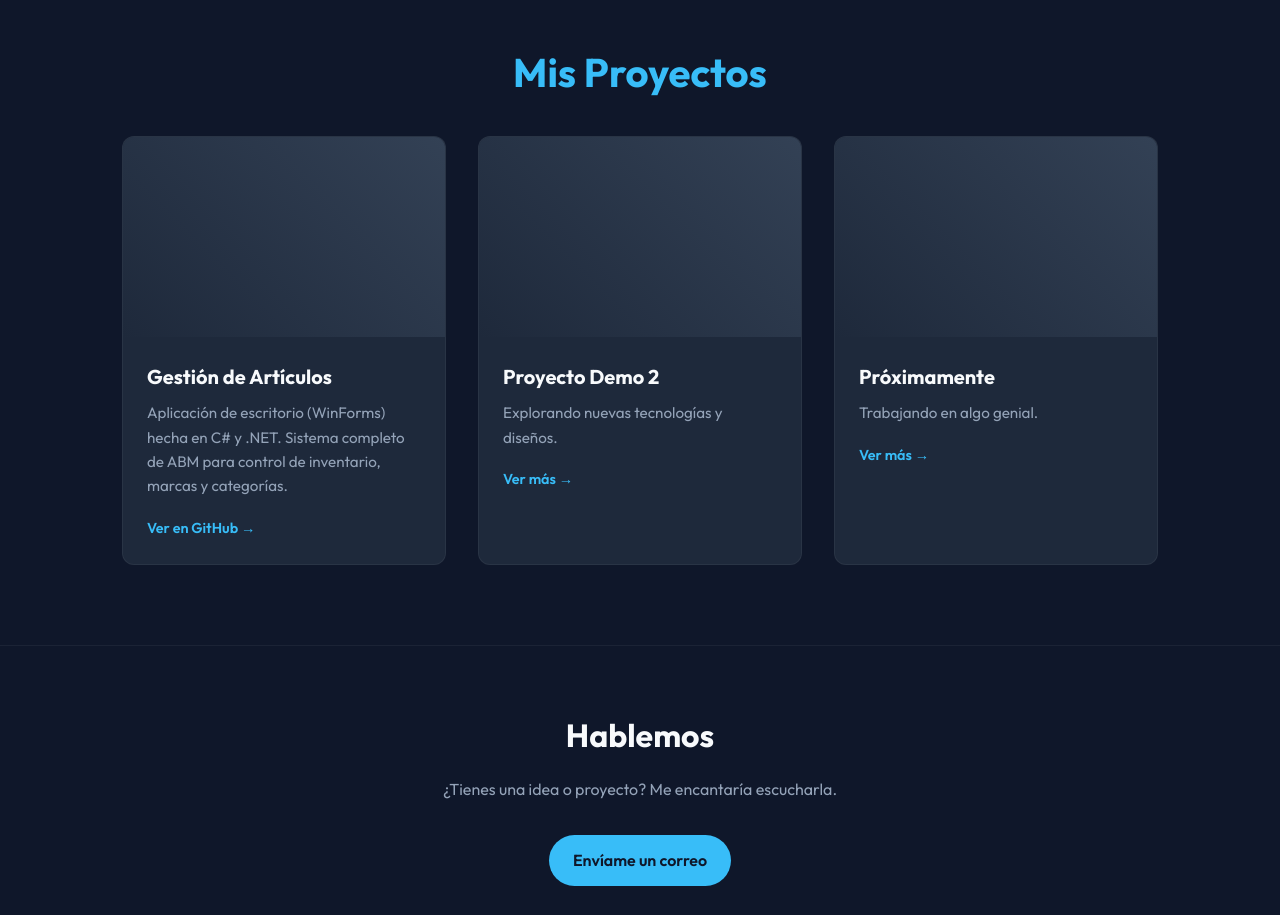
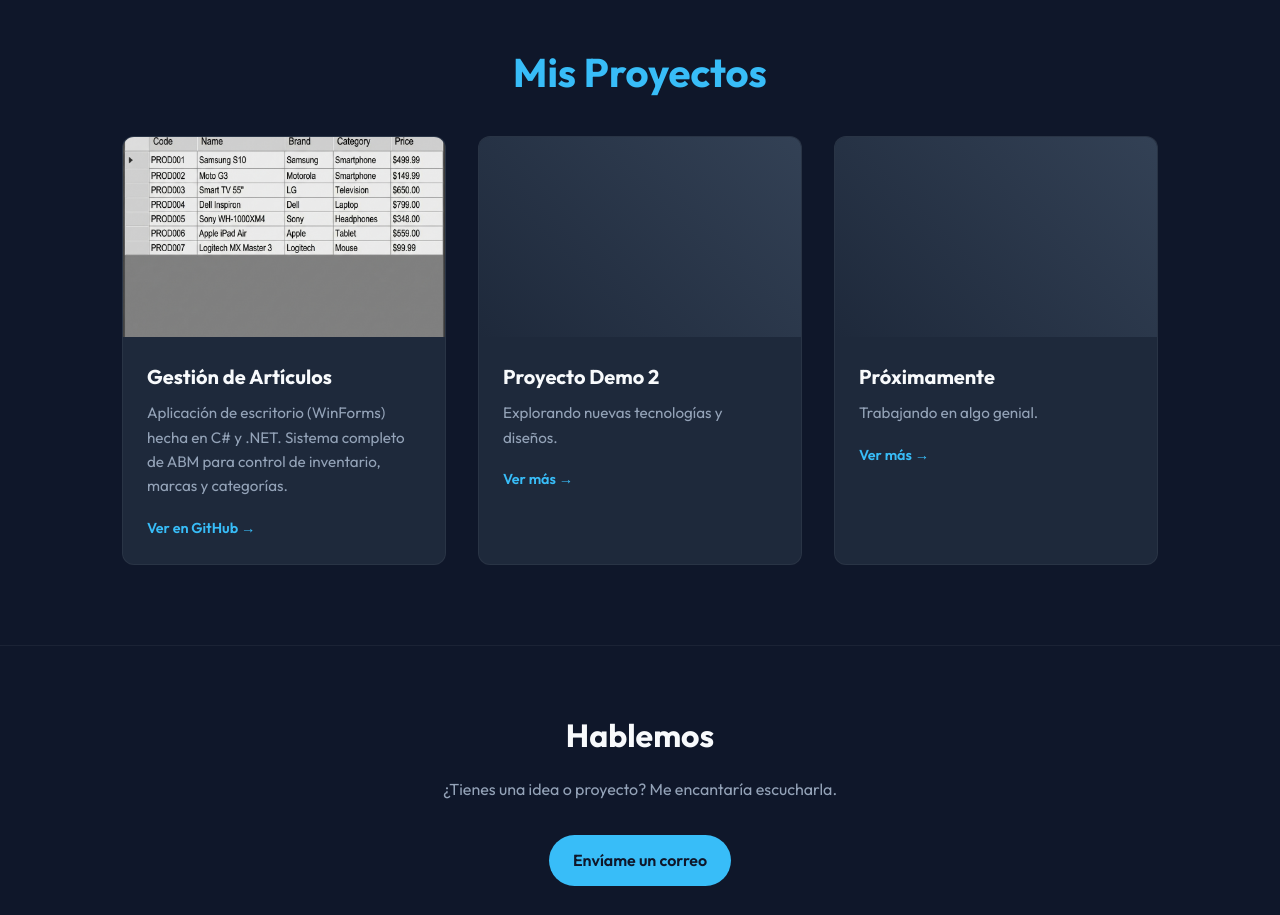
Before and after one commit to Walter-Ariel-Lugo/portfolio, a plain HTML site: page index.html in a window 1280 px wide. Shown: the part 1180-2095 px from the top of the page. Drawn offline with Linux system fonts and the light colour scheme.

Commit message:
Agregar captura del proyecto WinForms

```diff
--- a/index.html
+++ b/index.html
@@ -74,8 +74,9 @@
                 <div class="projects-grid">
                     <!-- Project Card 1 (Placeholder) -->
                     <article class="project-card">
-                        <div class="card-image placeholder-bg">
-                            <!-- You could add an icon or screenshot here later -->
+                        <div class="card-image">
+                            <img src="app_preview.png" alt="Captura del sistema de gestión"
+                                style="width: 100%; height: 100%; object-fit: cover;">
                         </div>
                         <div class="card-content">
                             <h3>Gestión de Artículos</h3>
```
Also changed, not shown: app_preview.png (added).
